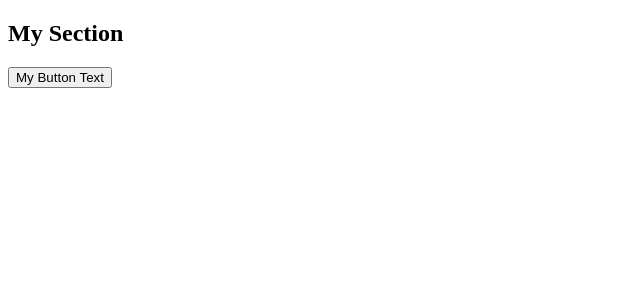
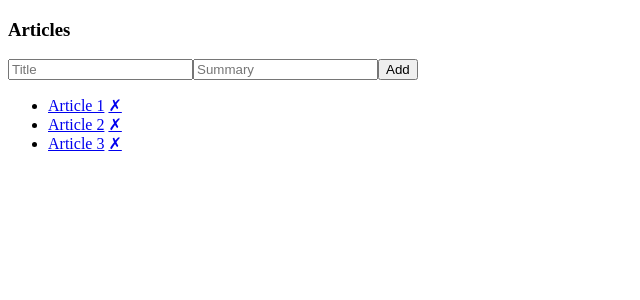
Before and after one commit to bagabobs/learn_react, a React (Create React App) app: page / in a window 1280 px wide. Shown: the top 300 px of the page, without its empty margins (0-640 px from the left). Built offline with nearby package versions, Linux system fonts and the light colour scheme.

Commit message:
ini done juga

```diff
--- /dev/null
+++ b/src/AddArticke.js
@@ -0,0 +1,18 @@
+
+export default function AddArticle ({
+    name,
+    title,
+    summary,
+    onChangeTitle,
+    onChangeSummary,
+    onClickAdd
+}) {
+    return (
+        <section>
+            <h1>{name}</h1>
+            <input placeholder="Title" value={title} onChange={onChangeTitle}/>
+            <input placeholder="Summary" value={summary} onChange={onChangeSummary}/>
+            <button onClick={onClickAdd}>Add</button>
+        </section>
+    );
+}
--- /dev/null
+++ b/src/ArticleItem.js
@@ -0,0 +1,27 @@
+
+export default function ArticleItem({
+    article,
+    onClickToggle,
+    onClickRemove
+}) {
+   return (
+       <li>
+           <a
+               href={`#${article.id}`}
+               title="Toggle Summary"
+               onClick={onClickToggle.bind(null, article.id)}
+            >
+               {article.title}
+           </a>
+           &nbsp;
+           <a
+                href={`#${article.id}`}
+                title="Remove"
+                onClick={onClickRemove.bind(null, article.id)}
+           >
+               &#10007;
+           </a>
+           <p style={{display: article.display}}>{article.summary}</p>
+       </li>
+   );
+}
--- /dev/null
+++ b/src/ArticleList.js
@@ -0,0 +1,20 @@
+import ArticleItem from "./ArticleItem";
+
+export default function ArticleList({
+    articles,
+    onClickToggle,
+    onClickRemove
+}) {
+    return (
+        <ul>
+            {articles.map( i => (
+                <ArticleItem
+                    key={i.id}
+                    article={i}
+                    onClickToggle={onClickToggle}
+                    onClickRemove={onClickRemove}
+                />
+            ))}
+        </ul>
+    );
+}
--- a/src/MyButton.js
+++ /dev/null
@@ -1,11 +0,0 @@
-import {Component} from "react";
-
-export default class MyButton extends Component {
-    render() {
-        return (
-            <button>
-                {this.props.children}
-            </button>
-        );
-    }
-}
--- /dev/null
+++ b/src/MyFeature.js
@@ -0,0 +1,87 @@
+import {useState} from "react";
+
+const id = (function*() {
+    let i = 1;
+    while(true) {
+        yield i;
+        i += 1;
+    }
+})();
+
+export default function MyFeature({addArticle, articleList}) {
+    const [articles, setArticles] = useState([
+        {
+            id: id.next(),
+            title: 'Article 1',
+            summary: 'Article 1 Summary',
+            display: 'none'
+        },
+        {
+            id: id.next(),
+            title: 'Article 2',
+            summary: 'Article 2 Summary',
+            display: 'none'
+        },
+        {
+            id: id.next(),
+            title: 'Article 3',
+            summary: 'Article 3 Summary',
+            display: 'none'
+        }
+    ]);
+
+    const [title, setTitle] = useState('');
+    const [summary, setSummary] = useState('');
+
+    function onChangeTitle(e) {
+        setTitle(e.target.value);
+    }
+
+    function onChangeSummary(e) {
+        setSummary(e.target.value);
+    }
+
+    function onClickAdd() {
+        setArticles([
+            ...articles,
+            {
+                id: id.next(),
+                    title: title,
+                summary: summary,
+                display: 'none'
+
+            }
+        ]);
+        setTitle('');
+        setSummary('');
+    }
+
+    function onClickRemove(id) {
+        setArticles(articles.filter(article => article.id !== id));
+    }
+
+    function onClickToggle(id) {
+        const index = articles.findIndex(article => article.id === id);
+        const updatedArticles = [...articles];
+
+        updatedArticles[index] = {
+            ...articles[index],
+            display: articles[index].display ? '' : 'none'
+        };
+
+        setArticles(updatedArticles);
+    }
+
+    return (
+        <section>
+            {addArticle({
+                title,
+                summary,
+                onChangeTitle,
+                onChangeSummary,
+                onClickAdd
+            })}
+            {articleList({articles, onClickToggle, onClickRemove})}
+        </section>
+    );
+}
--- a/src/MySection.js
+++ /dev/null
@@ -1,12 +0,0 @@
-import {Component} from "react";
-
-export default class MySection extends Component {
-    render() {
-        return (
-            <section>
-                <h2>My Section</h2>
-                {this.props.children}
-            </section>
-        );
-    }
-}
--- a/src/index.css
+++ /dev/null
@@ -1,13 +0,0 @@
-body {
-  margin: 0;
-  font-family: -apple-system, BlinkMacSystemFont, 'Segoe UI', 'Roboto', 'Oxygen',
-    'Ubuntu', 'Cantarell', 'Fira Sans', 'Droid Sans', 'Helvetica Neue',
-    sans-serif;
-  -webkit-font-smoothing: antialiased;
-  -moz-osx-font-smoothing: grayscale;
-}
-
-code {
-  font-family: source-code-pro, Menlo, Monaco, Consolas, 'Courier New',
-    monospace;
-}
--- a/src/index.js
+++ b/src/index.js
@@ -1,12 +1,35 @@
-import {Component} from "react";
 import {render} from "react-dom";
-
-import MySection from "./MySection";
-import MyButton from "./MyButton";
+import MyFeature from "./MyFeature";
+import AddArticle from "./AddArticke";
+import ArticleList from "./ArticleList";
 
 render(
-    <MySection>
-        <MyButton>My Button Text</MyButton>
-    </MySection>,
+    <MyFeature
+        addArticle={({
+            title,
+            summary,
+            onChangeTitle,
+            onChangeSummary,
+            onClickAdd
+        }) => (
+            <AddArticle
+                name="Articles"
+                title={title}
+                summary={summary}
+                onChangeTitle={onChangeTitle}
+                onChangeSummary={onChangeSummary}
+                onClickAdd={onClickAdd}
+            />
+        )}
+        articleList={({
+            articles, onClickToggle, onClickRemove
+        }) => (
+            <ArticleList
+                articles={articles}
+                onClickToggle={onClickToggle}
+                onClickRemove={onClickRemove}
+            />
+        )}
+    />,
     document.getElementById('root')
 );
```
Also changed, not shown: src/App.css (deleted, +0 -38 lines), src/App.js (deleted, +0 -11 lines), src/logo.svg (deleted), 1 other file (tests, documents, lock files or other folders).
